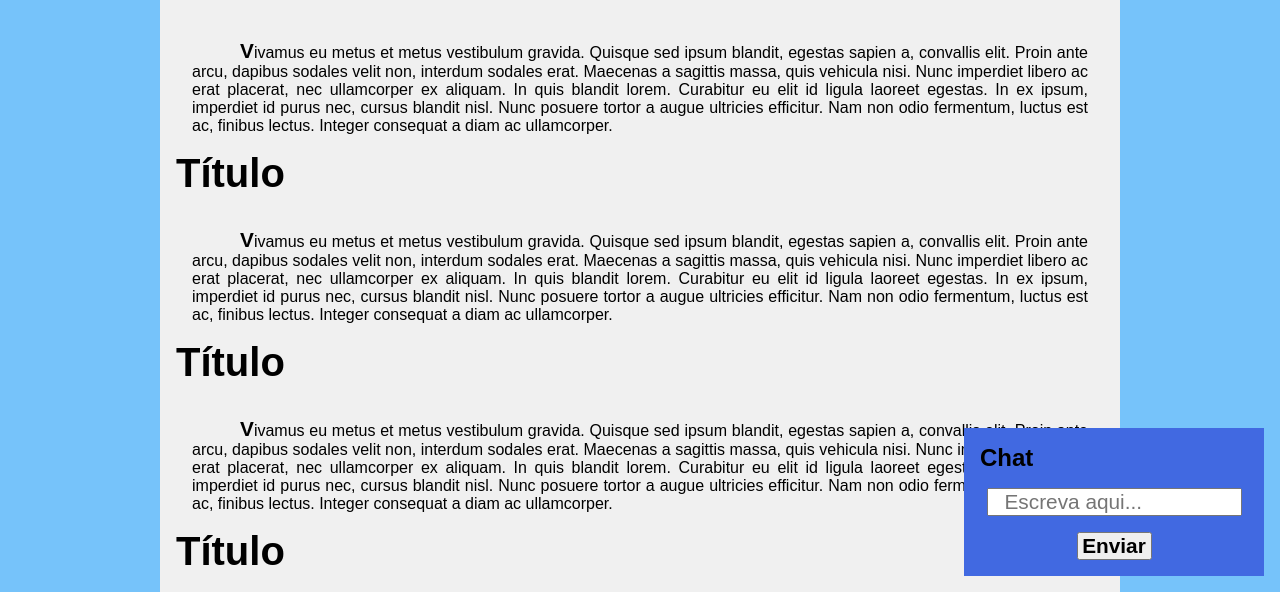
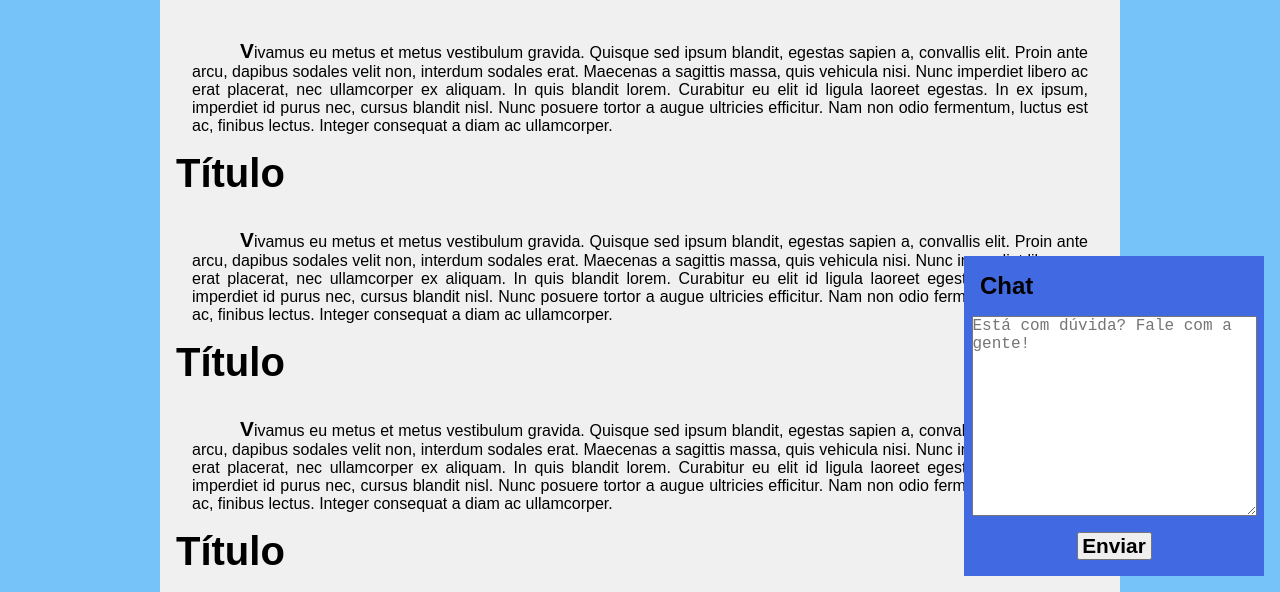
Before and after one commit to ReisAglemar/CursoFullStack, a plain HTML site: page AvancadoCss/posicionamento/posicionamento.html in a window 1280 px wide. Shown: the part 208-800 px from the top of the page. Drawn offline with Linux system fonts and the light colour scheme.

Commit message:
fix: melhorei algumas propriedades e alterei o input para text area

```diff
--- a/AvancadoCss/posicionamento/posicionamento.html
+++ b/AvancadoCss/posicionamento/posicionamento.html
@@ -109,7 +109,7 @@
 
 <section class="chat">
     <h2>Chat</h2>
-    <input type="text" placeholder="Escreva aqui...">
+    <textarea placeholder="Está com dúvida? Fale com a gente!"></textarea>
     <button>Enviar</button>
 </section>
 </body>
--- a/AvancadoCss/posicionamento/style/posicionamento.css
+++ b/AvancadoCss/posicionamento/style/posicionamento.css
@@ -79,6 +79,7 @@
     position: fixed;
     bottom: 1rem;
     right: 1rem;
+    overflow: hidden;
 }
 
 .chat h2 {
@@ -86,10 +87,10 @@
 
 }
 
-.chat input {
-    padding-inline: 1rem;
-    font-size: 1.3rem;
-    width: 85%;
+.chat textarea {
+    font-size: 1rem;
+    height: 200px;
+    width: 95%;
     margin: auto;
 }
 
```
